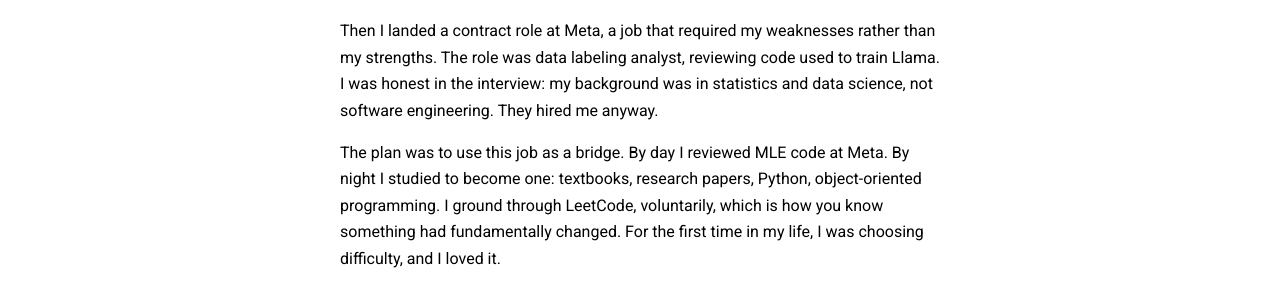
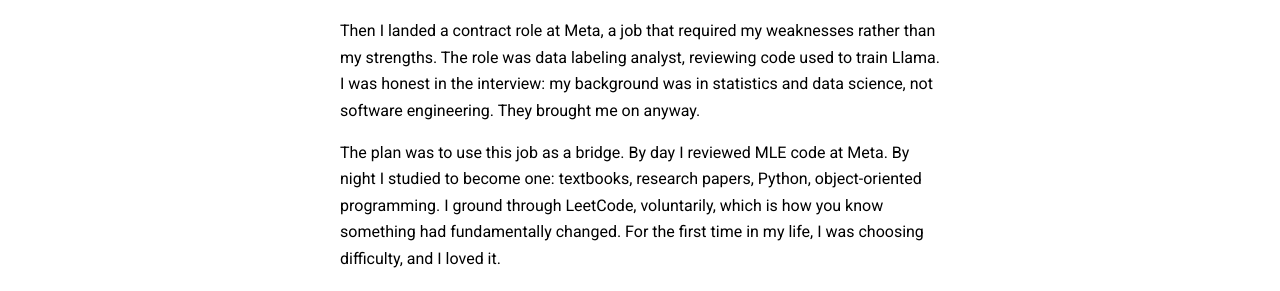
Before and after one commit to itstrieu/itstrieu.github.io, a Jekyll site: the page built from _posts/2026-05-07-the-generalists-moment.md, in a window 1280 px wide and 900 px high, scrolled down 1532 px. Shown: the part 239-530 px from the top of the window. Built offline with Jekyll 4.4.1, drawn with Linux system fonts in a browser that asks for light colours; nearby versions of some CDN libraries.

Commit message:
Consistent contract language
Co-Authored-By: Claude Opus 4.6 <noreply@anthropic.com>

```diff
--- a/_posts/2026-05-07-the-generalists-moment.md
+++ b/_posts/2026-05-07-the-generalists-moment.md
@@ -31,7 +31,7 @@ That was the first time I proved to myself I could go deep. Not because it came
 
 I graduated with the goal of becoming a data scientist. Around the same time, I started an AI book club and finished the deep learning specialization on Coursera. Machine learning engineering went from an interest to an obsession. And something shifted in me that had nothing to do with credentials or career planning. I stopped caring about being behind, about following a path, about what other people thought. For the first time I was just genuinely passionate, and that was enough to keep moving.
 
-Then I landed a contract role at Meta, a job that required my weaknesses rather than my strengths. The role was data labeling analyst, reviewing code used to train Llama. I was honest in the interview: my background was in statistics and data science, not software engineering. They hired me anyway.
+Then I landed a contract role at Meta, a job that required my weaknesses rather than my strengths. The role was data labeling analyst, reviewing code used to train Llama. I was honest in the interview: my background was in statistics and data science, not software engineering. They brought me on anyway.
 
 The plan was to use this job as a bridge. By day I reviewed MLE code at Meta. By night I studied to become one: textbooks, research papers, Python, object-oriented programming. I ground through LeetCode, voluntarily, which is how you know something had fundamentally changed. For the first time in my life, I was choosing difficulty, and I loved it.
 
```
